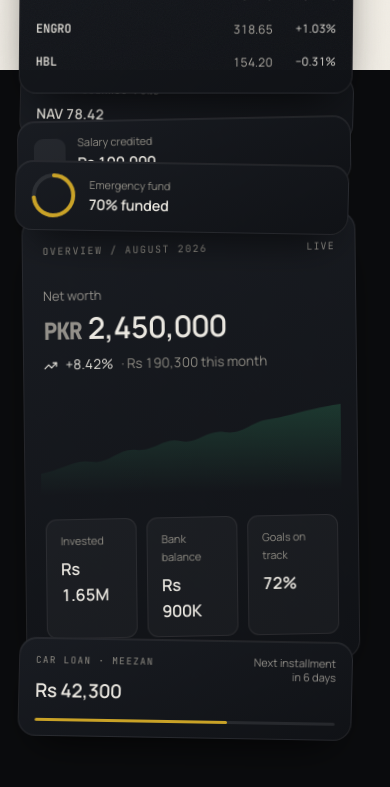
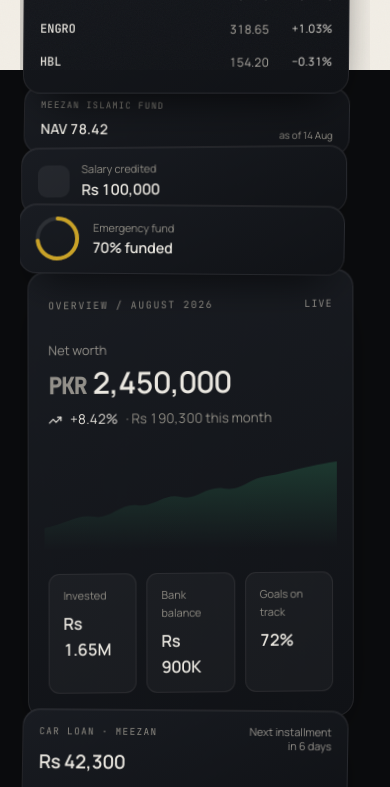
Before and after one commit to ch-harisimran/PakFinance, a Next.js app: page / in a window 390 px wide. Shown: the part 774-1561 px from the top of the page. Built offline with nearby package versions, Linux system fonts and the light colour scheme; no server answers.

Commit message:
minor ui changes

```diff
--- a/app/globals.css
+++ b/app/globals.css
@@ -433,16 +433,28 @@ html.lenis body {
     box-shadow:
       var(--highlight-top),
       0 20px 44px -20px rgba(0, 0, 0, 0.9);
-    /* Pull each card into the one above it. */
-    margin-top: -22px;
+    /*
+     * A TUCK, not a bite.
+     *
+     * This was -22px, which looked right against the 241px and 356px panels and
+     * destroyed everything else: the small cards in this deck are 59-70px tall,
+     * so 22px swallowed a third of each — "Salary credited / Rs 100,000" lost
+     * its value line, and the NAV card lost its header.
+     *
+     * A fixed overlap cannot serve both, and CSS cannot scale one to its own
+     * element's height. So it is sized for the SMALLEST card: 8px is a seam on a
+     * 59px card and still reads as a stack on a 356px one. Overlap that hides
+     * content is not depth, it is damage.
+     */
+    margin-top: -8px;
   }
 
   /* Alternating tilt, small enough to read as hand-stacked rather than askew. */
   .hero-deck [data-deck-item]:nth-of-type(odd) {
-    transform: rotate(-1.15deg);
+    transform: rotate(-0.55deg);
   }
   .hero-deck [data-deck-item]:nth-of-type(even) {
-    transform: rotate(0.95deg);
+    transform: rotate(0.45deg);
   }
 
   /* The first card in the deck has nothing to overlap, and the tilt would
@@ -455,7 +467,10 @@ html.lenis body {
   /* Rotation makes the corners sweep wider than the box, so keep them off the
      screen edges. */
   .hero-deck {
-    padding-inline: 6px;
+    padding-inline: 10px;
+    /* Rotation sweeps the corners wider than the box; without this the outer
+       edges clipped against the viewport. */
+    overflow-x: clip;
   }
 
   @media (prefers-reduced-motion: reduce) {
```
